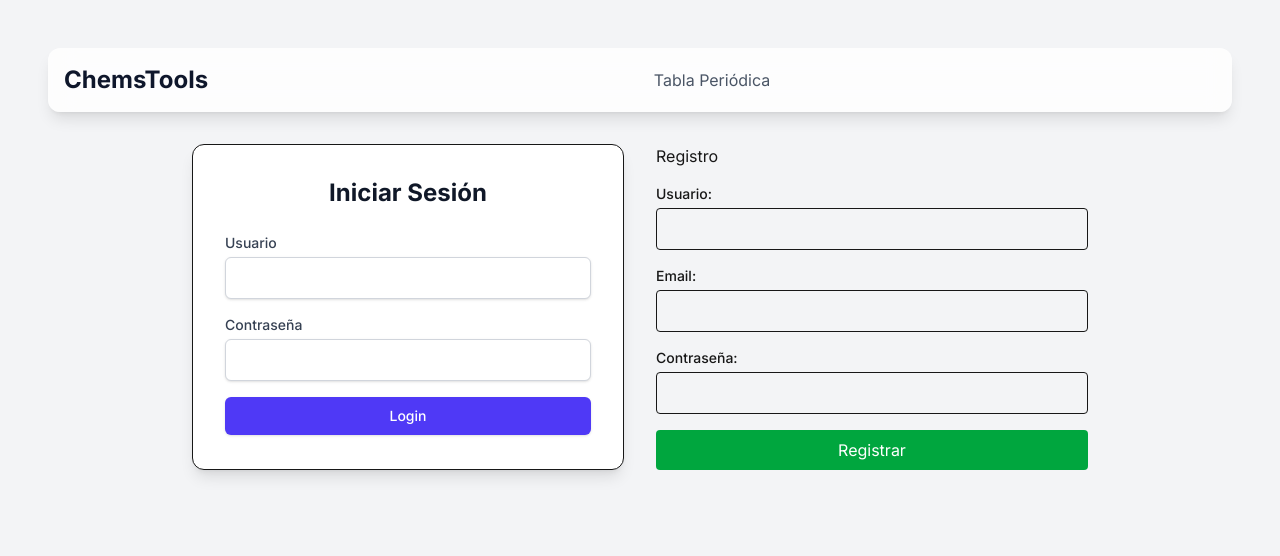
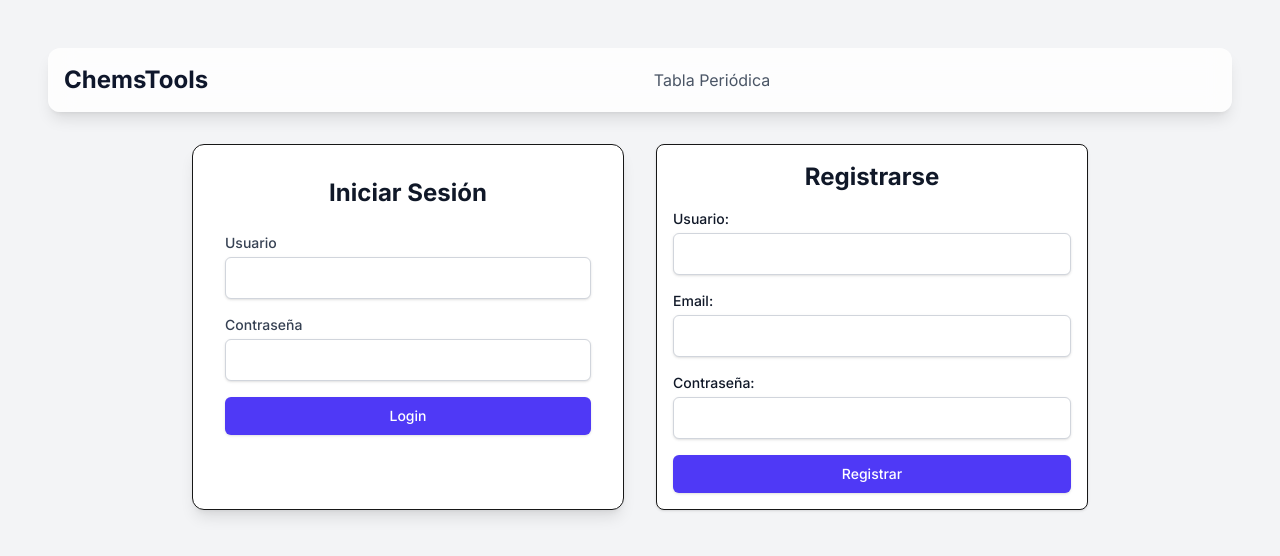
Before and after one commit to Flenuc/chemstools, a Next.js app in the folder frontend/: page / in a window 1280 px wide. Shown: the top 556 px of the page. Built offline with nearby package versions, Linux system fonts and the light colour scheme.

Commit message:
Update RegisterForm.tsx

```diff
--- a/frontend/src/components/features/RegisterForm.tsx
+++ b/frontend/src/components/features/RegisterForm.tsx
@@ -1,92 +1,53 @@
-"use client";
-import { useState } from "react";
-import { useDispatch } from "react-redux";
-import apiService from "@/services/api";
-import { addNotification } from "@/store/notificationsSlice";
+'use client';
+import { useState } from 'react';
+import { useDispatch } from 'react-redux';
+import apiService from '@/services/api';
+import { addNotification } from '@/store/notificationsSlice';
 
 export default function RegisterForm() {
-  const [username, setUsername] = useState("");
-  const [email, setEmail] = useState("");
-  const [password, setPassword] = useState("");
-  const [error, setError] = useState("");
-  const [success, setSuccess] = useState("");
+  const [username, setUsername] = useState('');
+  const [email, setEmail] = useState('');
+  const [password, setPassword] = useState('');
+  const [error, setError] = useState('');
+  const [success, setSuccess] = useState('');
   const dispatch = useDispatch();
 
   const handleSubmit = async (e: React.FormEvent) => {
     e.preventDefault();
-    setError("");
-    setSuccess("");
+    setError('');
+    setSuccess('');
     try {
-      await apiService("auth/register/", {
-        method: "POST",
+      await apiService('auth/register/', {
+        method: 'POST',
         body: JSON.stringify({ username, email, password }),
       });
-      dispatch(
-        addNotification({
-          message: "¡Usuario registrado con éxito!",
-          type: "success",
-        })
-      );
-      setUsername("");
-      setEmail("");
-      setPassword("");
+      dispatch(addNotification({ message: '¡Usuario registrado con éxito!', type: 'success' }));
+      setUsername('');
+      setEmail('');
+      setPassword('');
     } catch (err: any) {
-      dispatch(
-        addNotification({
-          message: err.message || "Error al registrar.",
-          type: "error",
-        })
-      );
+      dispatch(addNotification({ message: err.message || 'Error al registrar.', type: 'error' }));
     }
   };
 
   return (
-    <form onSubmit={handleSubmit} className="card space-y-4">
-      <h2 className="card-title">Registro</h2>
+    <form onSubmit={handleSubmit} className="space-y-4 p-4 border rounded-lg bg-white shadow-sm">
+      <h2 className="text-2xl font-bold text-gray-900 text-center">Registrarse</h2>
       {error && <p className="text-red-500 text-sm">{error}</p>}
       {success && <p className="text-green-500 text-sm">{success}</p>}
       <div>
-        <label className="block text-sm font-medium text-black-700">
-          Usuario:
-        </label>
-        <input
-          type="text"
-          value={username}
-          onChange={(e) => setUsername(e.target.value)}
-          className="w-full p-2 border rounded mt-1"
-          required
-        />
+        <label className="block text-sm font-medium text-gray-900">Usuario:</label>
+        <input type="text" value={username} onChange={(e) => setUsername(e.target.value)} className="mt-1 block w-full px-3 py-2 bg-white border border-gray-300 rounded-md shadow-sm placeholder-gray-400 focus:outline-none focus:ring-indigo-500 focus:border-indigo-500 text-gray-900" required />
       </div>
       <div>
-        <label className="block text-sm font-medium text-black-700">
-          Email:
-        </label>
-        <input
-          type="email"
-          value={email}
-          onChange={(e) => setEmail(e.target.value)}
-          className="w-full p-2 border rounded mt-1"
-          required
-        />
+        <label className="block text-sm font-medium text-gray-900">Email:</label>
+        <input type="email" value={email} onChange={(e) => setEmail(e.target.value)} className="mt-1 block w-full px-3 py-2 bg-white border border-gray-300 rounded-md shadow-sm placeholder-gray-400 focus:outline-none focus:ring-indigo-500 focus:border-indigo-500 text-gray-900" required />
       </div>
       <div>
-        <label className="block text-sm font-medium text-black-700">
-          Contraseña:
-        </label>
-        <input
-          type="password"
-          value={password}
-          onChange={(e) => setPassword(e.target.value)}
-          className="w-full p-2 border rounded mt-1"
-          required
-        />
+        <label className="block text-sm font-medium text-gray-900">Contraseña:</label>
+        <input type="password" value={password} onChange={(e) => setPassword(e.target.value)} className="mt-1 block w-full px-3 py-2 bg-white border border-gray-300 rounded-md shadow-sm placeholder-gray-400 focus:outline-none focus:ring-indigo-500 focus:border-indigo-500 text-gray-900" required />
       </div>
-      <button
-        type="submit"
-        className="w-full p-2 bg-green-600 text-white rounded hover:bg-green-700"
-      >
-        Registrar
-      </button>
+      <button type="submit" className="w-full flex justify-center py-2 px-4 border border-transparent rounded-md shadow-sm text-sm font-medium text-white bg-indigo-600 hover:bg-indigo-700 focus:outline-none focus:ring-2 focus:ring-offset-2 focus:ring-indigo-500">Registrar</button>
     </form>
   );
 }
```
